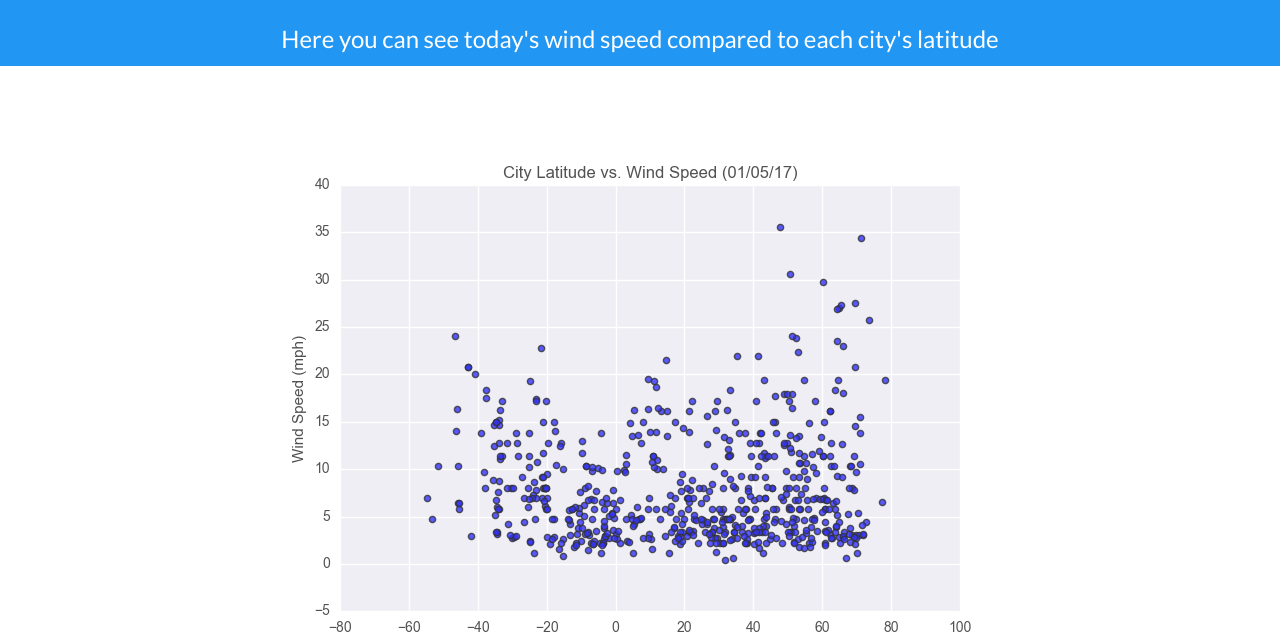
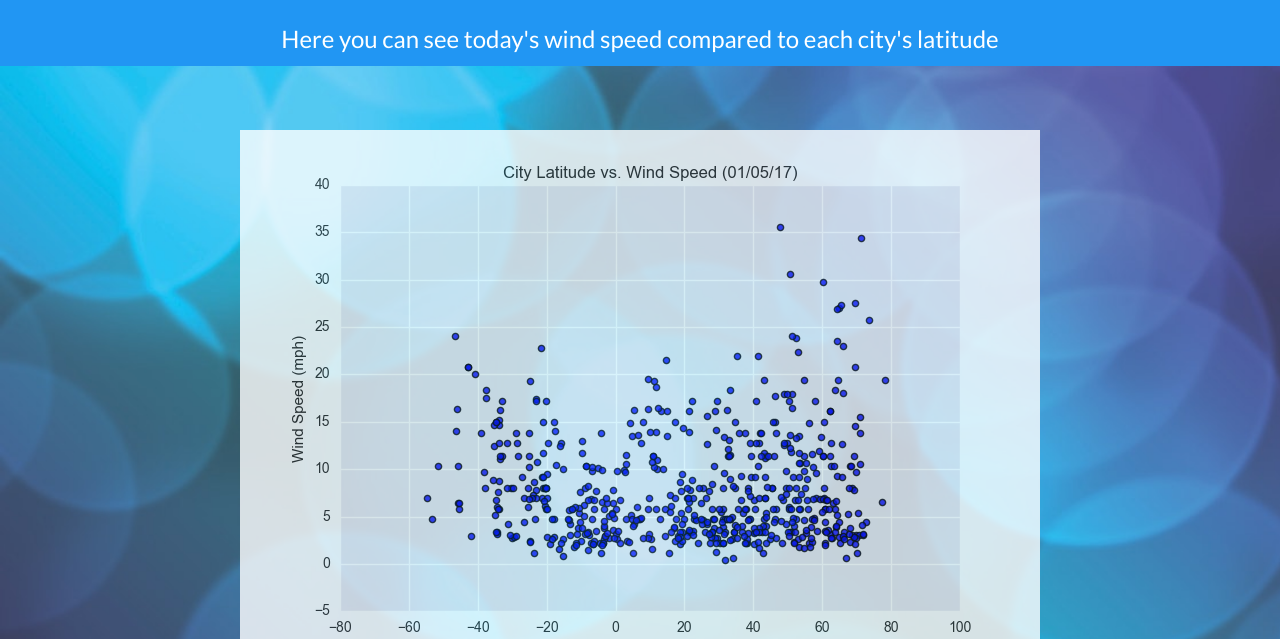
Before and after one commit to tworthy94/Homework_9_Web, a plain HTML site: page wind.html in a window 1280 px wide. Shown: the part 161-800 px from the top of the page. Drawn offline with nearby package versions, Linux system fonts and the light colour scheme.

Commit message:
Update wind.html
Applied bg fix

```diff
--- a/wind.html
+++ b/wind.html
@@ -12,7 +12,7 @@
 
 <style>
     body{
-        background-image: url("/Instructions/Resources/assets/images/bokeh.jpg");
+        background-image: url("https://tworthy94.github.io/Resources/assets/images/bokeh.jpg");
         background-size: cover;
     }
 body,h1,h2,h3,h4,h5,h6 {font-family: "Lato", sans-serif}
```
